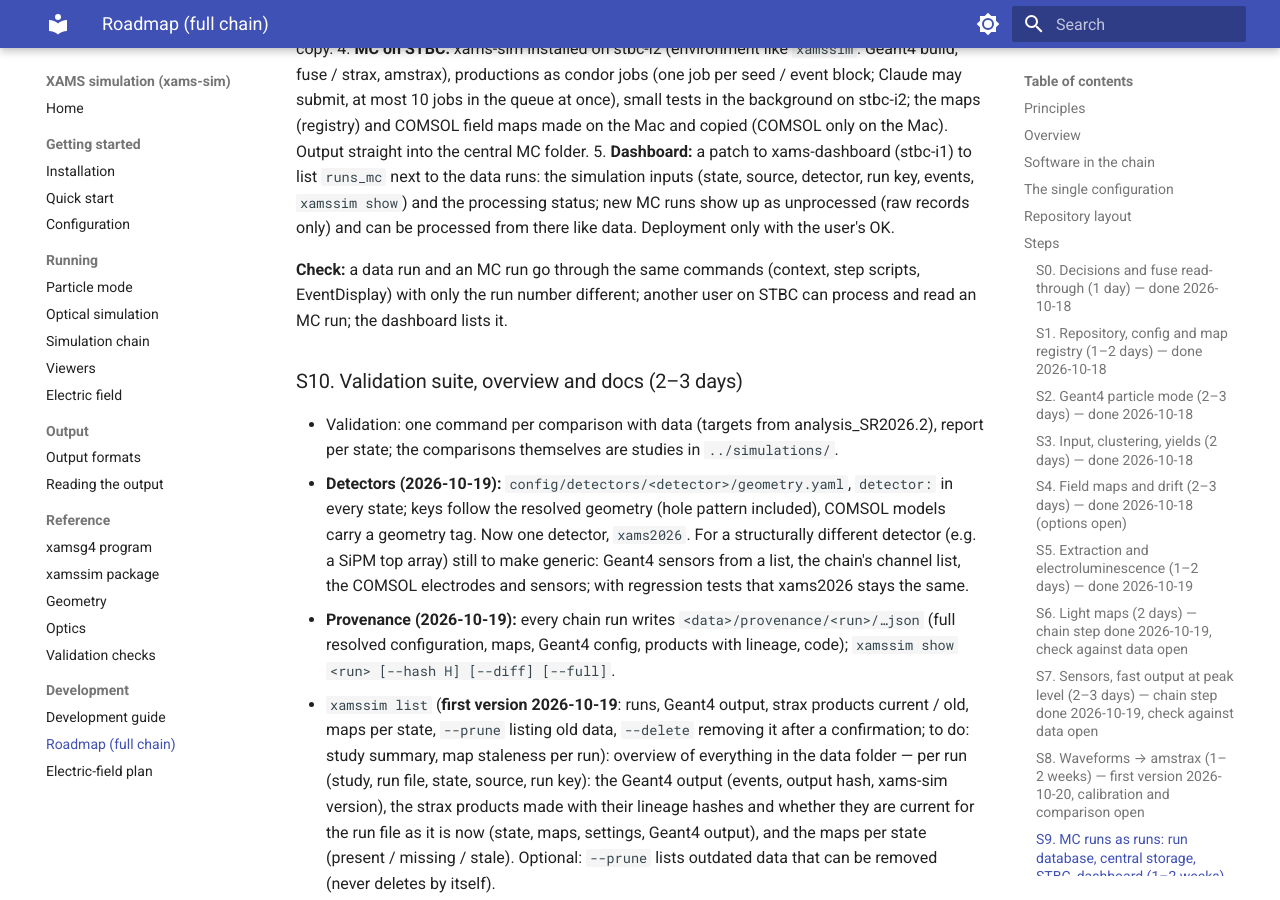
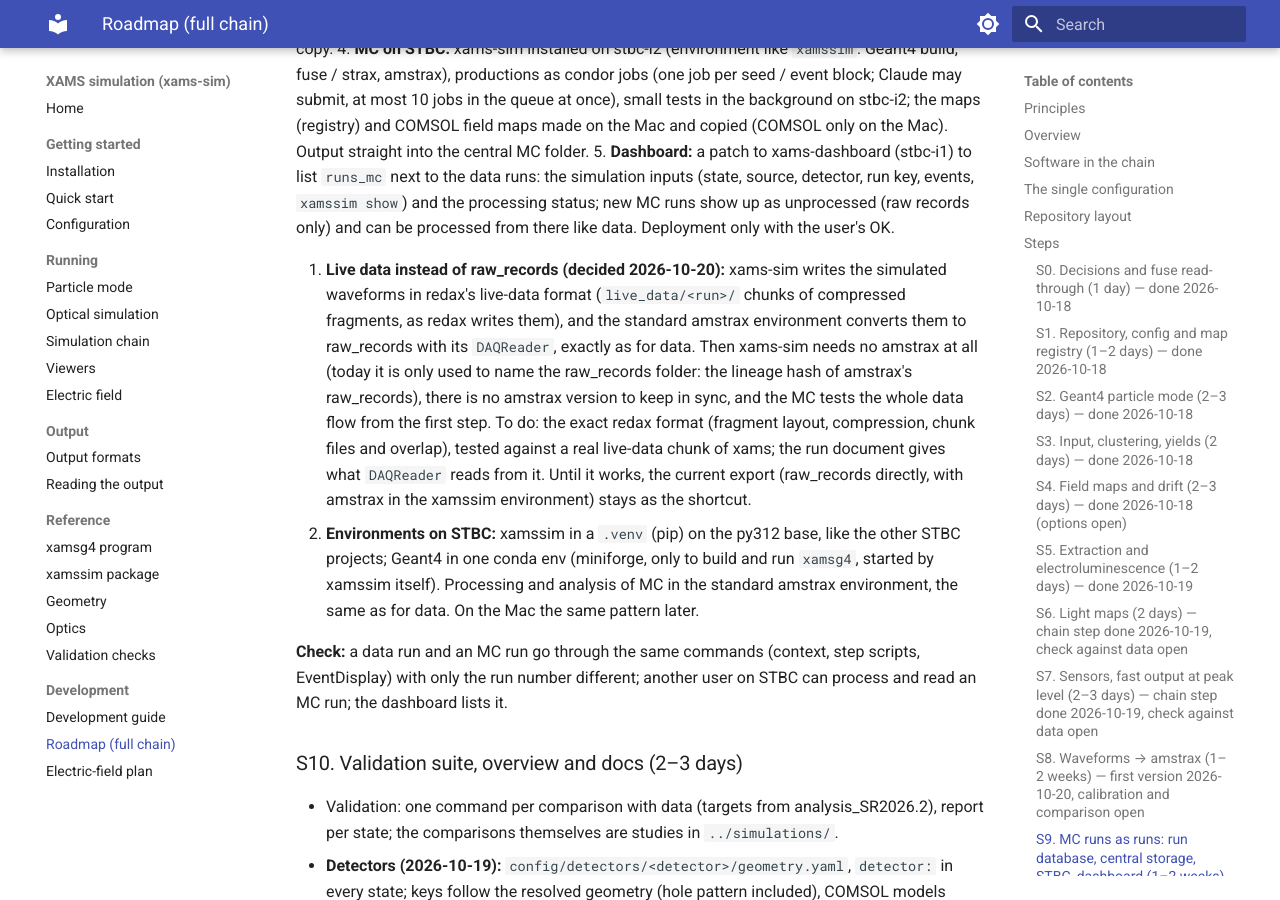
Before and after one commit to XAMS-nikhef/xams-sim, an MkDocs documentation site: the page built from docs/xams_sim_plan.md, in a window 1280 px wide and 900 px high, scrolled down 10984 px. Built offline with MkDocs 1.6.1 and Material for MkDocs 9.7.7, drawn with Linux system fonts in a browser that asks for light colours.

Commit message:
Plan S9: simulate redax live data (no amstrax in xamssim); environments on STBC
Co-Authored-By: Claude Opus 5.5 <noreply@anthropic.com>

```diff
--- a/docs/xams_sim_plan.md
+++ b/docs/xams_sim_plan.md
@@ -371,6 +371,18 @@ Plan:
    (state, source, detector, run key, events, `xamssim show`) and the processing status; new MC runs show up as
    unprocessed (raw records only) and can be processed from there like data. Deployment only with the user's OK.
 
+6. **Live data instead of raw_records (decided 2026-10-20):** xams-sim writes the simulated waveforms in redax's
+   live-data format (`live_data/<run>/` chunks of compressed fragments, as redax writes them), and the standard amstrax
+   environment converts them to raw_records with its `DAQReader`, exactly as for data. Then xams-sim needs no amstrax
+   at all (today it is only used to name the raw_records folder: the lineage hash of amstrax's raw_records), there is
+   no amstrax version to keep in sync, and the MC tests the whole data flow from the first step. To do: the exact
+   redax format (fragment layout, compression, chunk files and overlap), tested against a real live-data chunk of
+   xams; the run document gives what `DAQReader` reads from it. Until it works, the current export (raw_records
+   directly, with amstrax in the xamssim environment) stays as the shortcut.
+7. **Environments on STBC:** xamssim in a `.venv` (pip) on the py312 base, like the other STBC projects; Geant4 in
+   one conda env (miniforge, only to build and run `xamsg4`, started by xamssim itself). Processing and analysis of
+   MC in the standard amstrax environment, the same as for data. On the Mac the same pattern later.
+
 **Check:** a data run and an MC run go through the same commands (context, step scripts, EventDisplay) with only the
 run number different; another user on STBC can process and read an MC run; the dashboard lists it.
 
```
